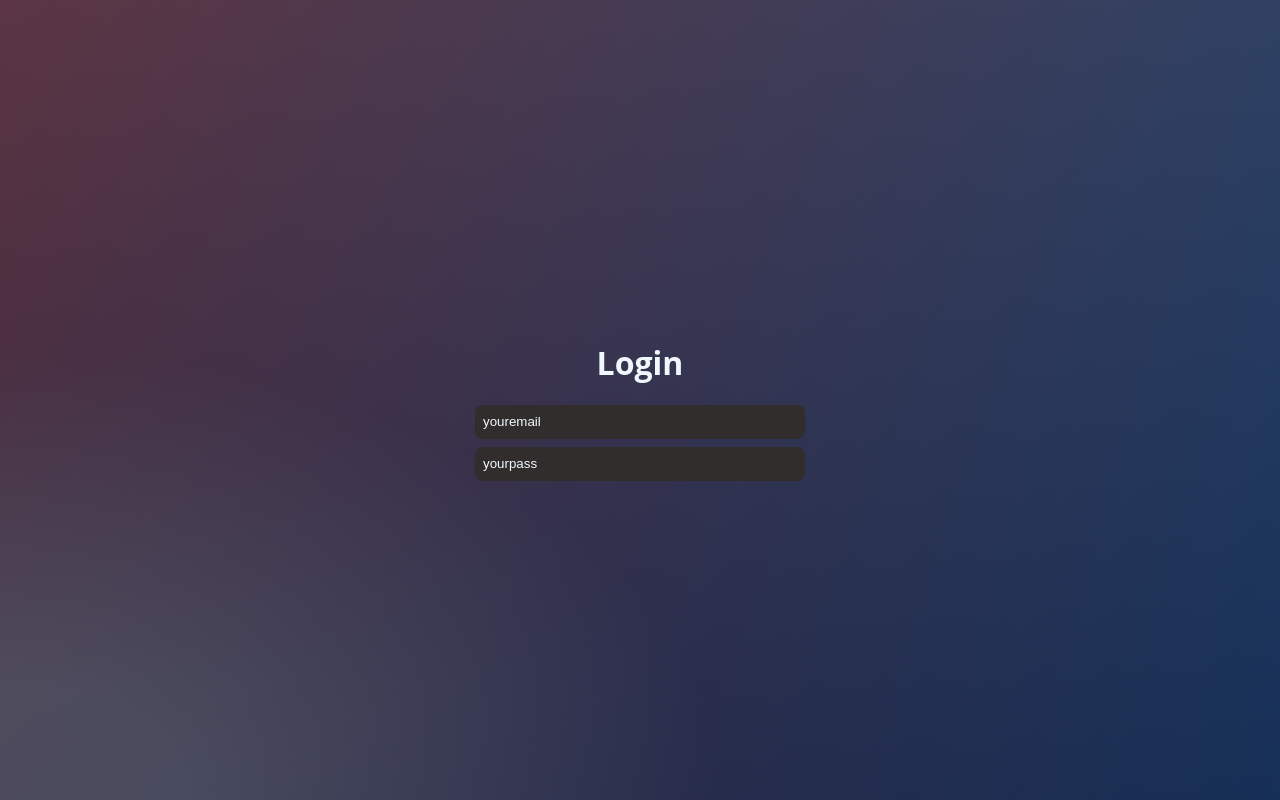
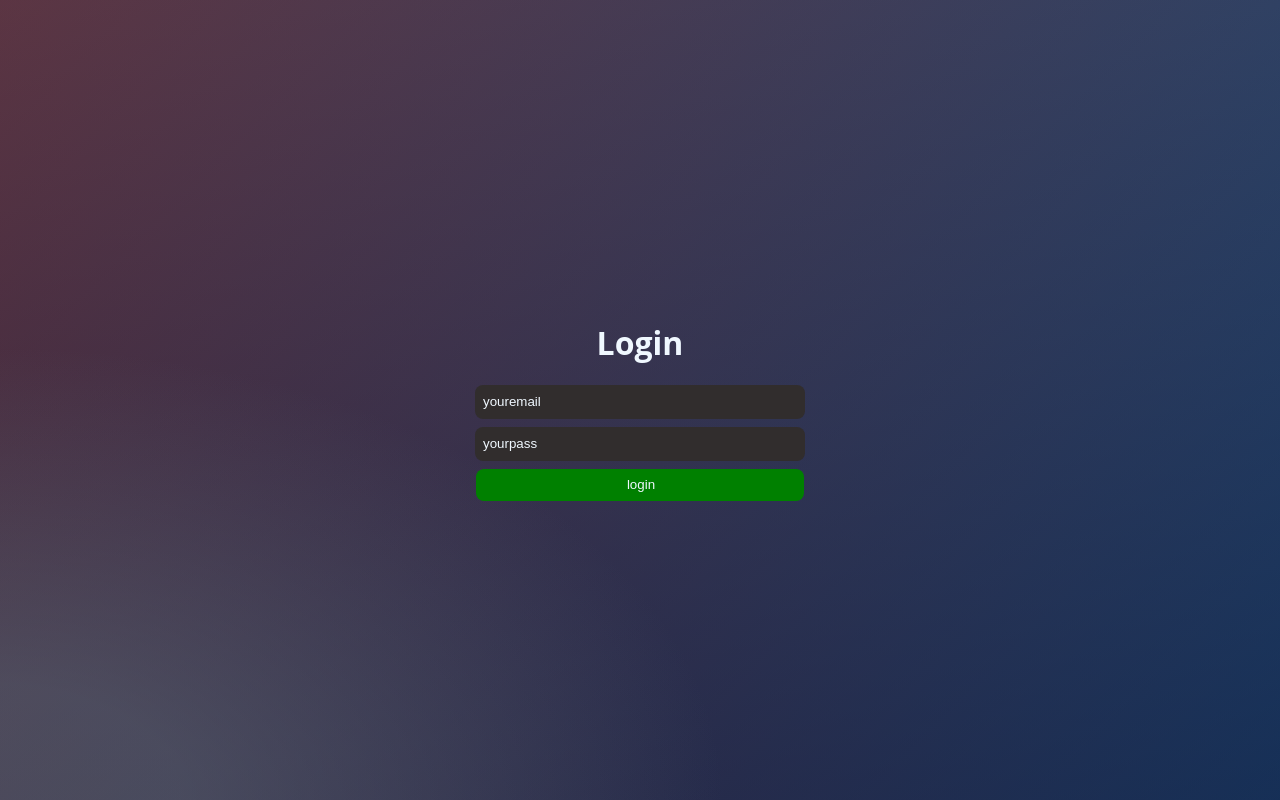
Before and after one commit to m3rminator/login-menu, a React (Create React App) app: page / in a window 1280 px wide. Built offline with nearby package versions, Linux system fonts and the light colour scheme.

Commit message:
added login button

```diff
--- a/src/App.css
+++ b/src/App.css
@@ -103,3 +103,14 @@ form {
   justify-content: center;
   align-items: center;
 }
+
+.login-button {
+  background-color: green;
+  color: aliceblue;
+  border-radius: 0.5rem;
+  width: 20.5rem;
+  height: 2rem;
+  margin-top: 0.5rem;
+  padding-left: 0.5rem;
+  border: none;
+}
--- a/src/App.js
+++ b/src/App.js
@@ -11,6 +11,7 @@ function App() {
             placeholder='yourpass'
             id='pass-input'
           ></input>
+          <button type="button" className='login-button'>login</button>
         </form>
       </div>
     </div>
```
